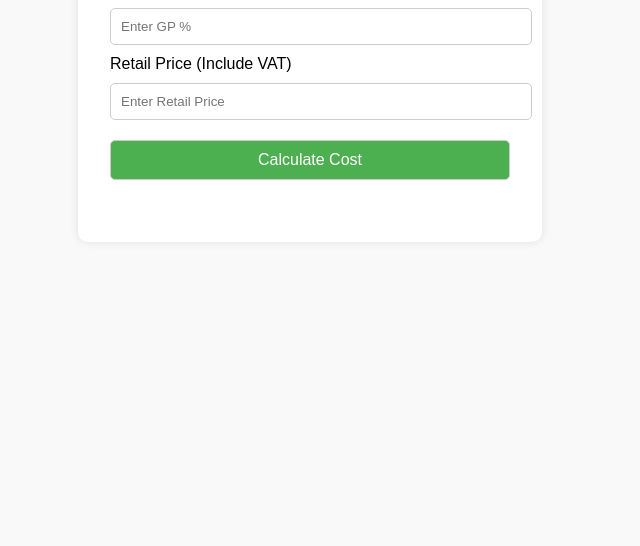
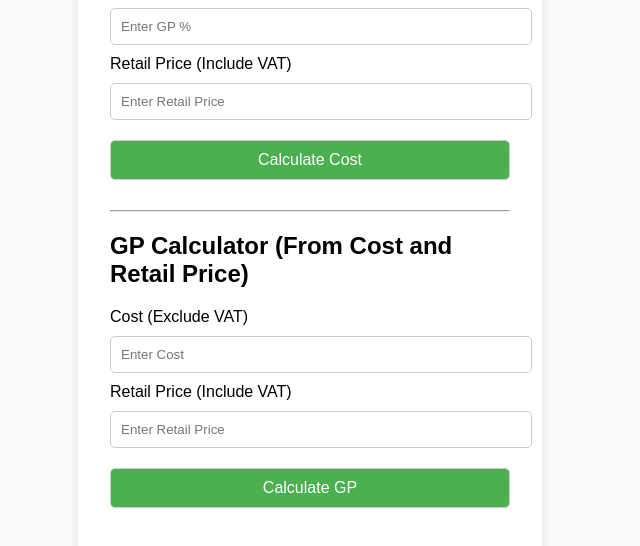
Before and after one commit to Krix-th/IPG, a plain HTML site: page index.html in a window 1280 px wide. Shown: the part 160-706 px from the top of the page, without its empty margins (330-970 px from the left). Drawn offline with Linux system fonts and the light colour scheme.

Commit message:
Add files via upload

```diff
--- a/index.html
+++ b/index.html
@@ -42,6 +42,8 @@
 
 <div class="calculator">
   <h2>Cost Calculator (Exclude VAT)</h2>
+
+  <!-- คำนวณต้นทุนจาก GP และราคาขาย -->
   <label for="gp">GP (%)</label>
   <input type="number" id="gp" placeholder="Enter GP %">
 
@@ -51,6 +53,20 @@
   <button onclick="calculateCost()">Calculate Cost</button>
 
   <div class="result" id="result"></div>
+
+  <hr>
+
+  <!-- คำนวณ GP จากต้นทุนและราคาขาย -->
+  <h2>GP Calculator (From Cost and Retail Price)</h2>
+  <label for="cost">Cost (Exclude VAT)</label>
+  <input type="number" id="cost" placeholder="Enter Cost">
+
+  <label for="retailGpCalc">Retail Price (Include VAT)</label>
+  <input type="number" id="retailGpCalc" placeholder="Enter Retail Price">
+
+  <button onclick="calculateGP()">Calculate GP</button>
+
+  <div class="result" id="gpResult"></div>
 </div>
 
 <script>
@@ -68,6 +84,21 @@ function calculateCost() {
 
   document.getElementById('result').innerText = `Cost (Exclude VAT): ${cost.toFixed(2)} บาท`;
 }
+
+function calculateGP() {
+  const cost = parseFloat(document.getElementById('cost').value);
+  const retailPrice = parseFloat(document.getElementById('retailGpCalc').value);
+
+  if (isNaN(cost) || isNaN(retailPrice)) {
+    document.getElementById('gpResult').innerText = "Please enter valid numbers.";
+    return;
+  }
+
+  const retailExVat = retailPrice / 1.07; // Remove 7% VAT
+  const gp = ((retailExVat - cost) / retailExVat) * 100;
+
+  document.getElementById('gpResult').innerText = `GP (Exclude VAT): ${gp.toFixed(2)}%`;
+}
 </script>
 
 </body>
```
